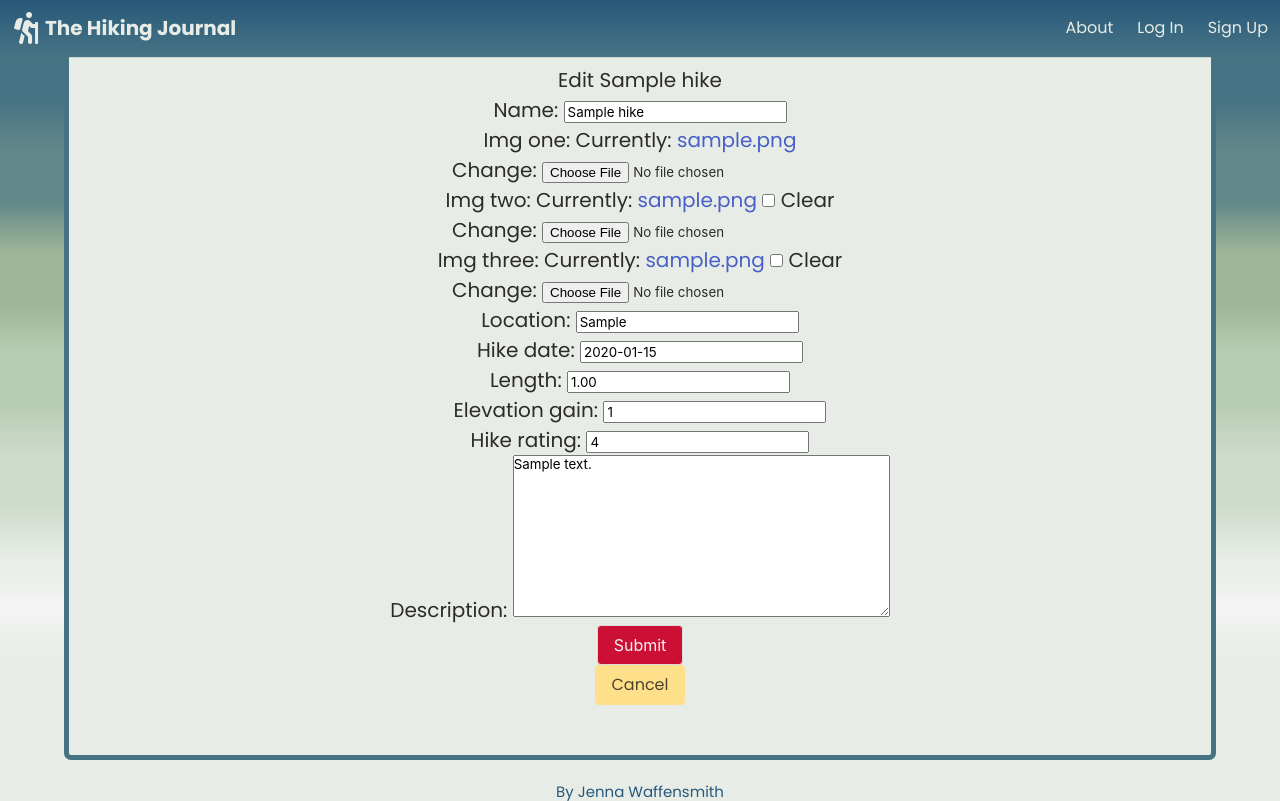
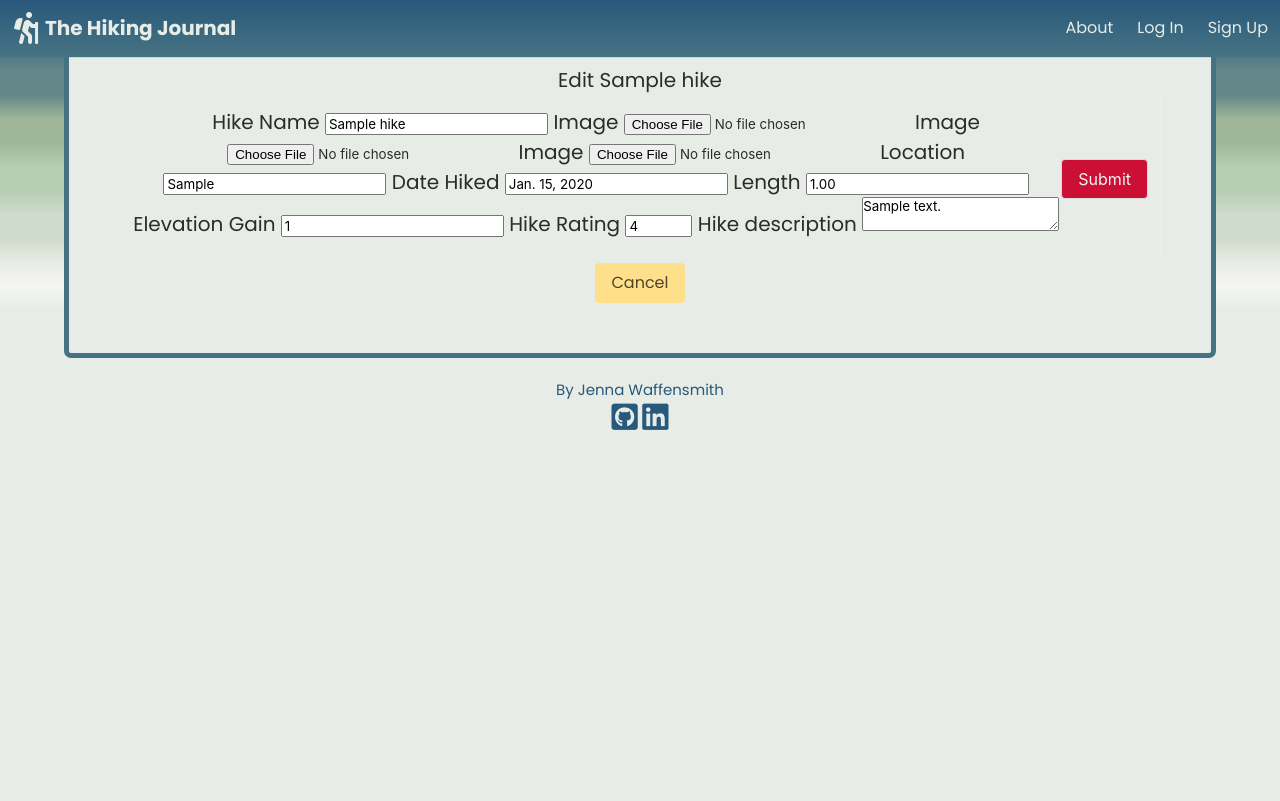
Before and after one commit to jwaffensmith/hiking-journal, a Django app: page /hikes/1/update/ in a window 1280 px wide. Shown: the top 801 px of the page. After the commit the page ends 430 px from the top, so only its background shows below. Run offline with Django 3.2, Linux system fonts and the light colour scheme; tables that the repository leaves empty hold one stand-in row (values such as "Sample post"); some libraries are stand-ins or nearby versions.

Commit message:
updated models- imagescharfield and comment content increased to 1000 characters

```diff
--- a/main_app/models.py
+++ b/main_app/models.py
@@ -2,7 +2,6 @@ from django.db import models
 from django.db.models import Model, CharField, TextField, DateTimeField, ForeignKey, ImageField
 from django.db.models.deletion import CASCADE
 from django.db.models.fields import DateField, IntegerField, DecimalField
-from django.db.models.fields.files import ImageField
 from django.contrib.auth.models import User
 
 
@@ -16,9 +15,9 @@ class Profile(Model):
 
 class Hike(Model):
     name = CharField(max_length=50)
-    img_one = ImageField(max_length=500, default="https://source.unsplash.com/Bkci_8qcdvQ")
-    img_two = ImageField(max_length=500, blank= True)
-    img_three = ImageField(max_length=500, blank= True)
+    img_one = CharField(max_length=500, default="https://source.unsplash.com/Bkci_8qcdvQ")
+    img_two = CharField(max_length=500, blank= True)
+    img_three = CharField(max_length=500, blank= True)
     description = TextField(max_length=1000, blank= True)
     location = CharField(max_length=200)
     length = DecimalField(decimal_places=2, max_digits=7, default=0, blank= True)
@@ -36,7 +35,7 @@ class Hike(Model):
 
 class Comment(Model):
     hike = models.ForeignKey(Hike, on_delete=CASCADE, related_name="comments")
-    content = TextField(max_length=500)
+    content = TextField(max_length=1000)
     created_at = DateTimeField(auto_now_add=True)
     user = models.ForeignKey(User, on_delete=CASCADE, related_name="comments")
 
--- a/main_app/templates/hike_update.html
+++ b/main_app/templates/hike_update.html
@@ -7,12 +7,42 @@
         <div class="container login">
             <div class="login-form">
                 <h1>Edit {{hike.name}}</h1>
-                    <form  method="post">
-                            {% csrf_token %}
-                            {{ form.as_p }}
-                        <input class="button has-text-white-ter has-background-danger-dark" type="submit" value="Submit">
-                        <input type="hidden" name="text" value="{{ next }}" />
-                    </form>
+                <form class="card-footer-item" method="post">
+                        {% csrf_token %}
+                        <div class="d-flex flex-column mb-3">
+                            <label for="name">Hike Name</label>
+                            <input type="text" value="{{ hike.name }}" name="name" required>
+
+                            <label for="img_one">Image</label>
+                            <input type="file" value="{{ hike.img_one }}" name="img_one" required>
+
+                            <label for="img_two">Image</label>
+                            <input type="file" value="{{ hike.img_two }}" name="img_two">
+
+                            <label for="img_three">Image</label>
+                            <input type="file" value="{{ hike.img_three}}" name="img_three">
+
+                            <label for="location">Location</label>
+                            <input type="text" value="{{ hike.location}}" name="location" required>
+
+                            <label for="hike_date"> Date Hiked</label>
+                            <input type="text" value="{{ hike.hike_date}}" name="hike_date">
+
+                            <label for="length"> Length </label>
+                            <input type="number" value="{{ hike.length}}" name="length" min="0" step="0.01">
+
+                            <label for="elevation_gain"> Elevation Gain </label>
+                            <input type="number" value="{{ hike.elevation_gain}}" name="elevation_gain" min="0">
+
+                            <label for="hike_rating"> Hike Rating </label>
+                            <input type="number" value="{{ hike.hike_rating}}" name="hike_rating" min="1" max="5" required>
+
+                            <label for="description">Hike description</label>
+                            <textarea type="text" value="{{hike.description}}" name="description">{{hike.description}}</textarea>
+                        </div>
+                    <input class="button has-text-white-ter has-background-danger-dark" type="submit" value="Submit">
+                    <input type="hidden" name="text" value="{{ next }}" />
+                </form>
                 <a class="button is-warning" href="{% url 'hike_detail' hike.pk %}">Cancel</a>
             </div>
         </div>
--- a/main_app/views.py
+++ b/main_app/views.py
@@ -125,7 +125,7 @@ class HikeCreate(CreateView):
 
 class HikeUpdate(UpdateView):
     model = Hike
-    fields= ["name", "img_one", "img_two", "img_three", "location", "hike_date", "length", "elevation_gain", "hike_rating", "description"]
+    fields= ["name", "img_one", "img_two", "img_three", "location", "hike_date", "length", "elevation_gain", "hike_rating",  "description"]
     template_name = "hike_update.html"
 
     def get_success_url(self):
```
Also changed, not shown: main_app/templates/hike_create.html (+9 -9 lines), main_app/migrations/0003_auto_20210912_0013.py (added).
